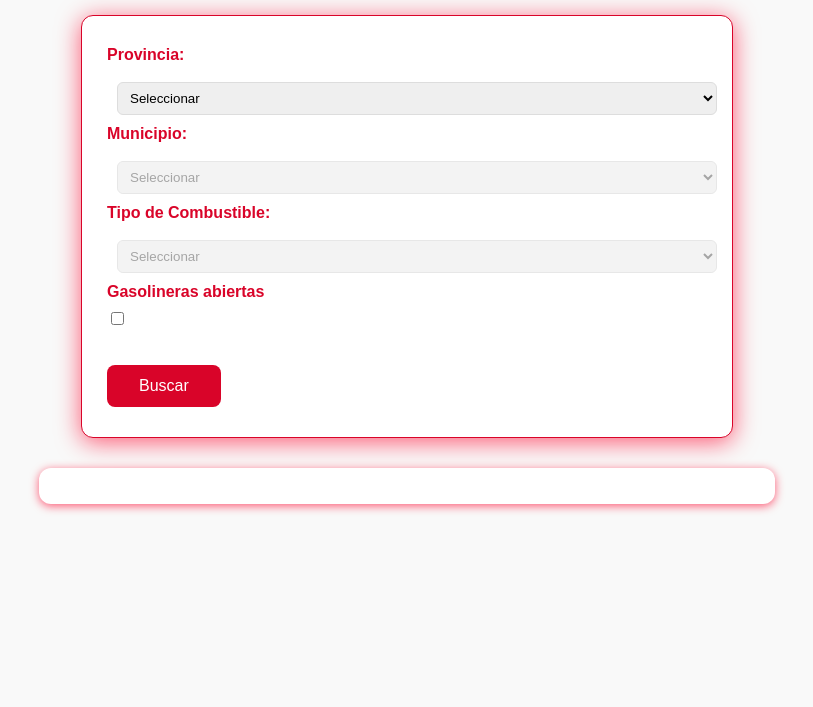
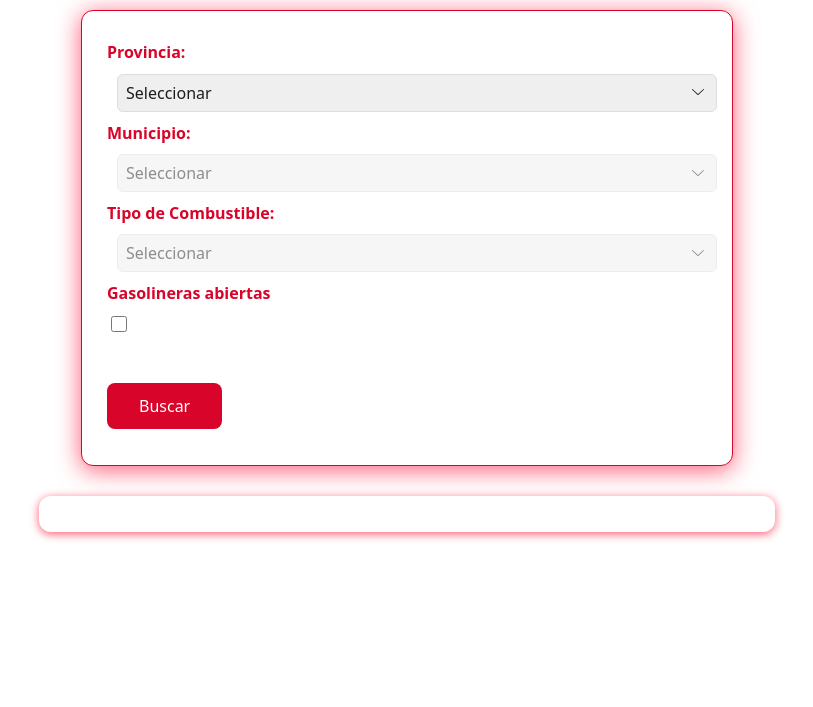
Before and after one commit to agarciai03/API_gasolineras, a plain HTML site: page index.html in a window 1280 px wide. Shown: the part 93-800 px from the top of the page, without its empty margins (233-1046 px from the left). Drawn offline with nearby package versions, Linux system fonts and the light colour scheme.

Commit message:
✅New Implemento water.css para mejorar la página

```diff
--- a/index.html
+++ b/index.html
@@ -5,6 +5,7 @@
     <meta charset="UTF-8">
     <title>Gasolineras España</title>
     <link rel="stylesheet" href="styles.css">
+    <link rel="stylesheet" href="https://cdn.jsdelivr.net/npm/water.css@2/out/light.css">
     <script type="module" src="script.js" defer></script>
 </head>
 
```
